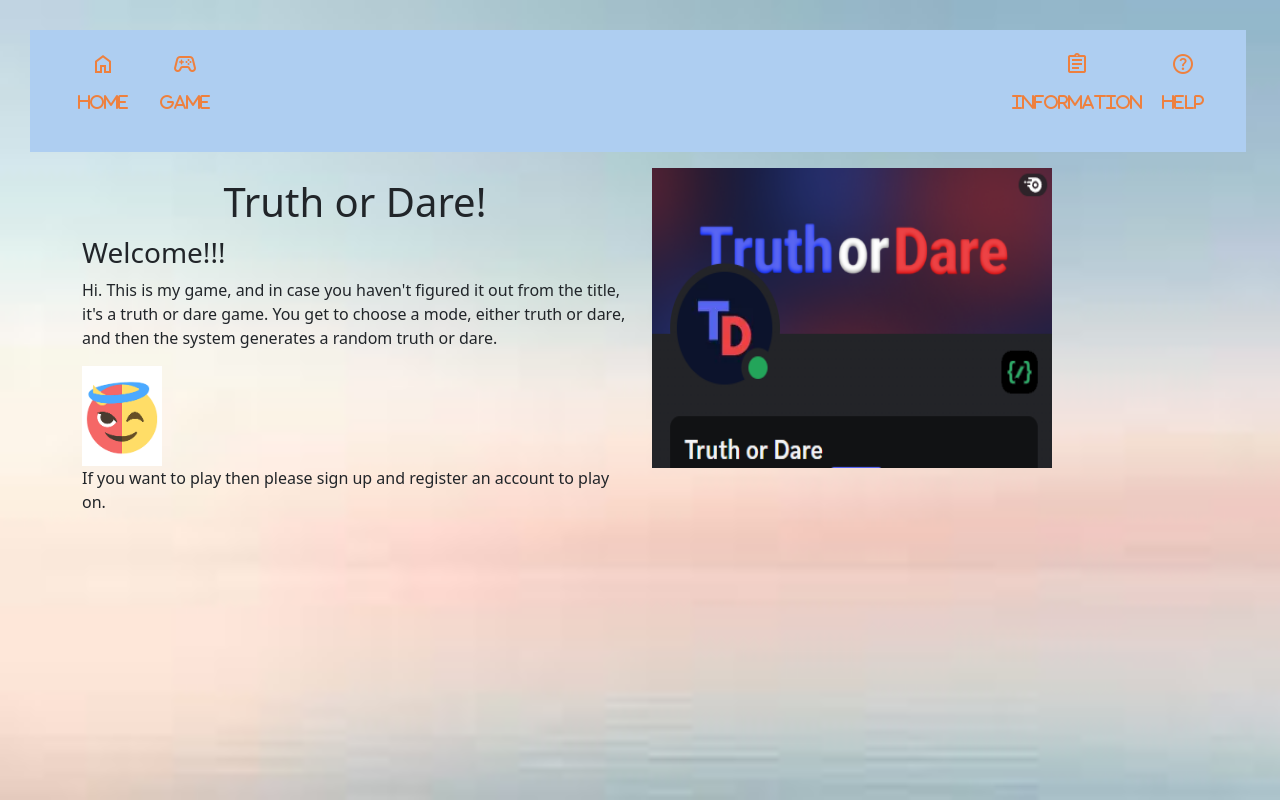
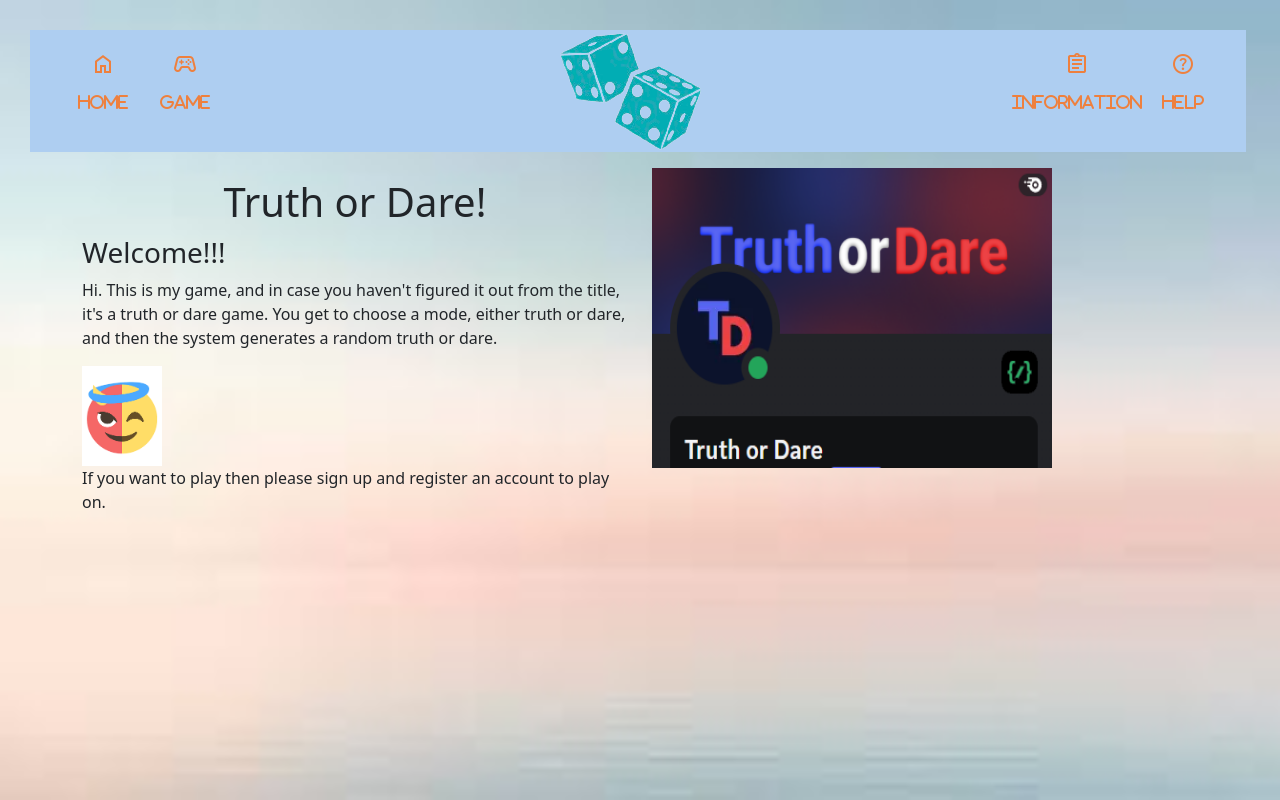
Before and after one commit to Hello-There-Ethan/Hello-There-Ethan, a website built with Vite: page index.html in a window 1280 px wide. Built offline with nearby package versions, Linux system fonts and the light colour scheme.

Commit message:
logo added
Logo added to the webiste

```diff
--- a/index.html
+++ b/index.html
@@ -22,7 +22,9 @@
         </li>
         <li><a href="game.html"><i class="fa-solid"><span class="material-symbols-outlined">stadia_controller</span><br><br>Game</i></a></li>
         <!-- <li><a href="countryballs/index.html"><i class="fa-solid"><span class="material-symbols-outlined">stadia_controller</span><br><br>Game</i></a></li> -->
-
+        <li id="logo">
+            <img src="final logo.png" alt="This is Ethan's beautiful logo">
+        </li>
         <!-- <li><a href="signup.html">
           <i class="fa-solid"><span class="material-symbols-outlined">password</span> <br><br>Sign up</i></a></li>
         <li><a href="login.html">
--- a/style.css
+++ b/style.css
@@ -267,3 +267,8 @@ li a:hover {
   position: absolute;
   left: calc(100% - 250px);
 }
+#logo{
+  position: absolute;
+  left: calc(50% - 100px);
+  top: -30px;
+}
```
Also changed, not shown: final logo.png (added).
